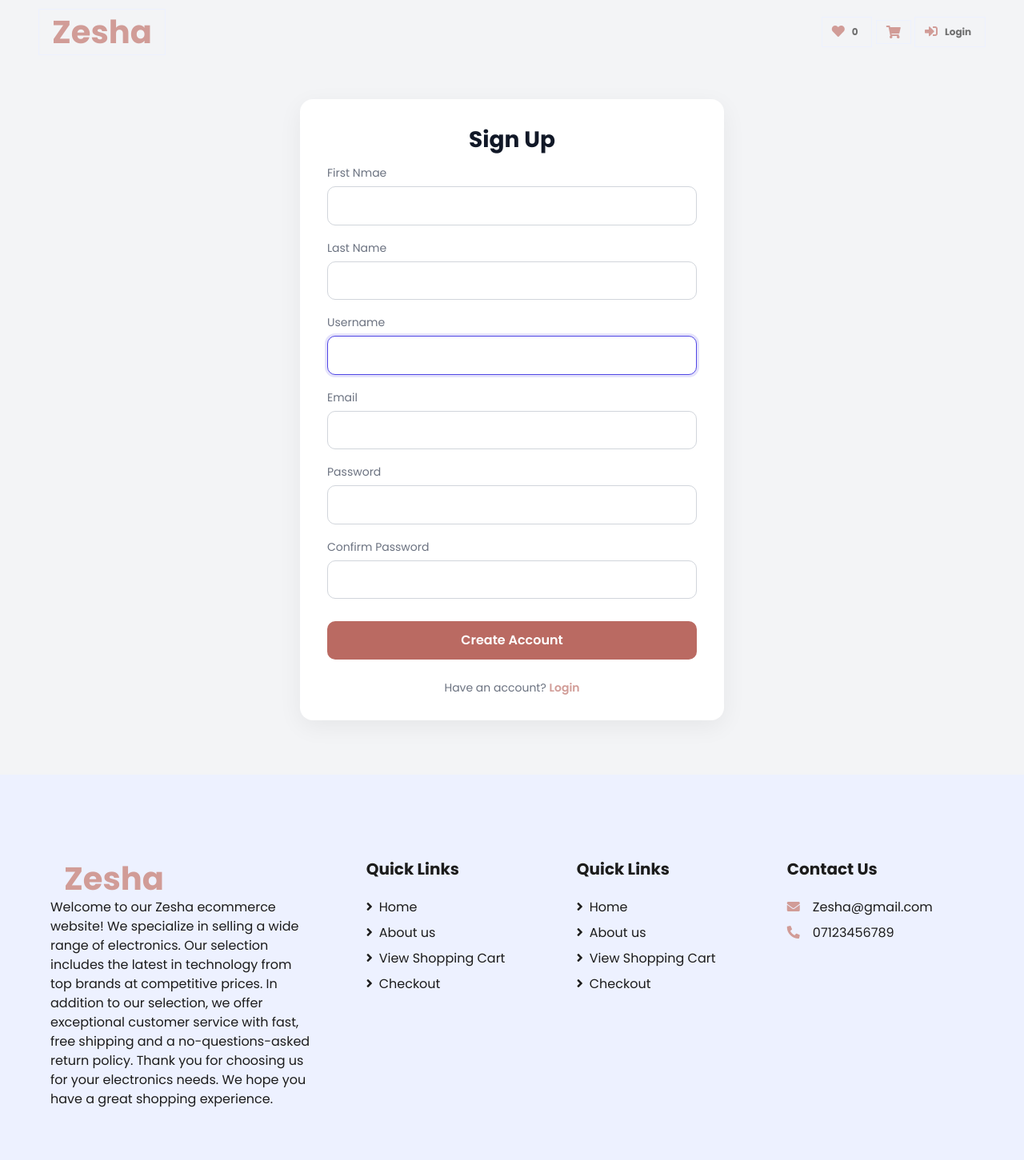
After one commit to Laurence542/shopift-, a Django app: page /create/new/account in a window 1280 px wide. The commit adds this page. Shown: the whole page at 80% size. Run offline with Django 4.2, Linux system fonts and the light colour scheme; some libraries are stand-ins or nearby versions.

Commit message:
general update

```diff
--- /dev/null
+++ b/store/forms.py
@@ -0,0 +1,8 @@
+from django import forms
+from django.contrib.auth.forms import UserCreationForm
+from django.contrib.auth.models import User
+
+class CustomUserCreationForm(UserCreationForm):
+    class Meta:
+        model = User
+        fields = ['first_name', 'last_name', 'username', 'email', 'password1', 'password2']
--- a/store/urls.py
+++ b/store/urls.py
@@ -6,6 +6,9 @@ from . import views
 urlpatterns = [
 	#Leave as empty string for base url
 	path('', views.store, name="index"),
+    path('create/new/account', views.create_new_account, name='create_new_account'),
+    path('login/account', views.login_account, name='login_account'),
+	path('logout/', views.logout_account, name='logout_account'),
 	path('cart/', views.cart, name="cart"),
 	path('base/', views.store, name="base"),
 	path('pay_on_delivary/',views.pay_on_delivary, name = "pay_on_delivary"),
--- a/store/views.py
+++ b/store/views.py
@@ -153,3 +153,58 @@ def processOrder(request):
 		)
 
 	return JsonResponse('Payment submitted..', safe=False)
+
+
+
+from django.shortcuts import render, redirect
+from .forms import CustomUserCreationForm
+from django.contrib import messages
+
+
+from .models import Customer
+
+def create_new_account(request):
+    if request.method == 'POST':
+        form = CustomUserCreationForm(request.POST)
+        if form.is_valid():
+            user = form.save()
+            Customer.objects.create(user=user)
+            messages.success(request, "Account created successfully!")
+            return redirect('login_account')
+        else:
+            messages.error(request, "An error occurred.")
+    else:
+        form = CustomUserCreationForm()
+
+    return render(request, 'store/create_new_account.html', {'form': form})
+
+
+
+
+from django.contrib.auth import authenticate, login
+
+def login_account(request):
+    if request.method == "POST":
+        username = request.POST.get("username")
+        password = request.POST.get("password")
+
+        user = authenticate(request, username=username, password=password)
+
+        if user is not None:
+            login(request, user)
+            messages.success(request, "Logged in successfully!")
+            return redirect("index")  # change to your homepage
+        else:
+            messages.error(request, "Invalid username or password")
+
+    return render(request, "store/login_account.html")
+
+
+
+
+
+from django.contrib.auth import logout
+def logout_account(request):
+    logout(request)
+    messages.success(request, "You have been logged out.")
+    return redirect('login_account')
--- a/templates/store/base.html
+++ b/templates/store/base.html
@@ -109,6 +109,20 @@
 					<i class="fas fa-shopping-cart text-primary"></i>
 					<span class="badge">{{cartItems}}</span>
 				</a>
+
+			{% if user.is_authenticated %}
+			<a href="{% url 'logout_account' %}" style="color:red; font-weight:600;">
+				Logout
+			</a>
+
+           {% else %}
+            <a href="{% url 'create_new_account' %}" class="btn border">
+				<i class="fas fa-sign-in-alt text-primary"></i>
+				<span class="badge">Login</span>
+			</a>
+
+
+		   {% endif %}
 			</div>
 		</div>
 
--- /dev/null
+++ b/templates/store/create_new_account.html
@@ -0,0 +1,173 @@
+{% extends 'store/base.html' %}
+{% load static %}
+{% block content %}
+
+<style>
+  :root{
+    --primary:#4f46e5;
+    --primary-dark:#3730a3;
+    --bg:#f3f4f6;
+    --card:#ffffff;
+    --text:#111827;
+    --muted:#6b7280;
+    --radius:16px;
+    font-family: 'Inter', sans-serif;
+  }
+  body{background:var(--bg);}
+
+  .auth-wrapper{
+    min-height:80vh;
+    display:flex;
+    align-items:center;
+    justify-content:center;
+    padding:20px;
+  }
+
+  .auth-card{
+    width:100%;max-width:530px;
+    background:var(--card);
+    padding:30px 34px;
+    border-radius:var(--radius);
+    box-shadow:0 8px 30px rgba(0,0,0,0.06);
+  }
+
+  .auth-title{
+    font-size:28px;
+    font-weight:700;
+    color:var(--text);
+    text-align:center;
+    margin-bottom:10px;
+  }
+
+  .auth-sub{
+    text-align:center;
+    color:var(--muted);
+    margin-bottom:30px;
+  }
+
+  .input-group{
+    margin-bottom:18px;
+  }
+
+  .input-group label{
+    display:block;
+    margin-bottom:6px;
+    font-size:14px;
+    color:var(--muted);
+  }
+
+  .input-group input{
+    width:100%;
+    padding:12px 14px;
+    border:1px solid #d1d5db;
+    border-radius:10px;
+    font-size:15px;
+    outline:none;
+    transition:0.15s;
+  }
+
+  .input-group input:focus{
+    border-color:var(--primary);
+    box-shadow:0 0 0 3px rgba(79,70,229,0.15);
+  }
+
+  .submit-btn{
+    width:100%;
+    padding:12px 16px;
+    background:#ba6a62;
+    color:white;
+    font-size:16px;
+    font-weight:600;
+    border:none;
+    border-radius:10px;
+    cursor:pointer;
+    margin-top:10px;
+    transition:background 0.15s;
+  }
+
+  .submit-btn:hover{background:#D19C97}
+
+  .extra-links{
+    margin-top:25px;
+    text-align:center;
+    color:var(--muted);
+    font-size:14px;
+  }
+
+  .extra-links a{
+    color:#D19C97;
+    text-decoration:none;
+    font-weight:600;
+  }
+
+</style>
+
+<div class="auth-wrapper">
+  <div class="auth-card">
+
+    <div class="auth-title">Sign Up</div>
+
+    <form method="POST">
+      {% csrf_token %}
+
+      <div class="input-group">
+        <label for="username">First Nmae</label>
+        {{ form.first_name }}
+        {% for error in form.first_name.errors %}
+          <div class="error">{{ error }}</div>
+        {% endfor %}
+      </div>
+
+
+      <div class="input-group">
+        <label for="username">Last Name</label>
+        {{ form.last_name }}
+        {% for error in form.last_name.errors %}
+          <div class="error">{{ error }}</div>
+        {% endfor %}
+      </div>
+
+      <div class="input-group">
+        <label for="username">Username</label>
+        {{ form.username }}
+        {% for error in form.username.errors %}
+          <div class="error">{{ error }}</div>
+        {% endfor %}
+      </div>
+
+      <div class="input-group">
+        <label for="username">Email</label>
+        {{ form.email }}
+        {% for error in form.email.errors %}
+          <div class="error">{{ error }}</div>
+        {% endfor %}
+      </div>
+
+      <div class="input-group">
+        <label for="password">Password</label>
+        {{ form.password1 }}
+        {% for error in form.password1.errors %}
+          <div class="error">{{ error }}</div>
+        {% endfor %}
+      </div>
+
+
+      <div class="input-group">
+        <label for="password">Confirm Password</label>
+        {{ form.password2 }}
+        {% for error in form.password2.errors %}
+          <div class="error">{{ error }}</div>
+        {% endfor %}
+      </div>
+
+      <button class="submit-btn">Create Account</button>
+    </form>
+
+    <div class="extra-links">
+      Have an account? <a href="{% url 'login_account' %}">Login</a>
+    </div>
+
+  </div>
+</div>
+
+{% endblock content %}
```
Also changed, not shown: ecommerce/settings.py (+6 -1 lines), templates/alerts.html (added, +147 -0 lines), templates/store/index.html (+8 -0 lines), templates/store/login_account.html (added, +77 -0 lines), db.sqlite3, store/migrations/0001_initial.py.
